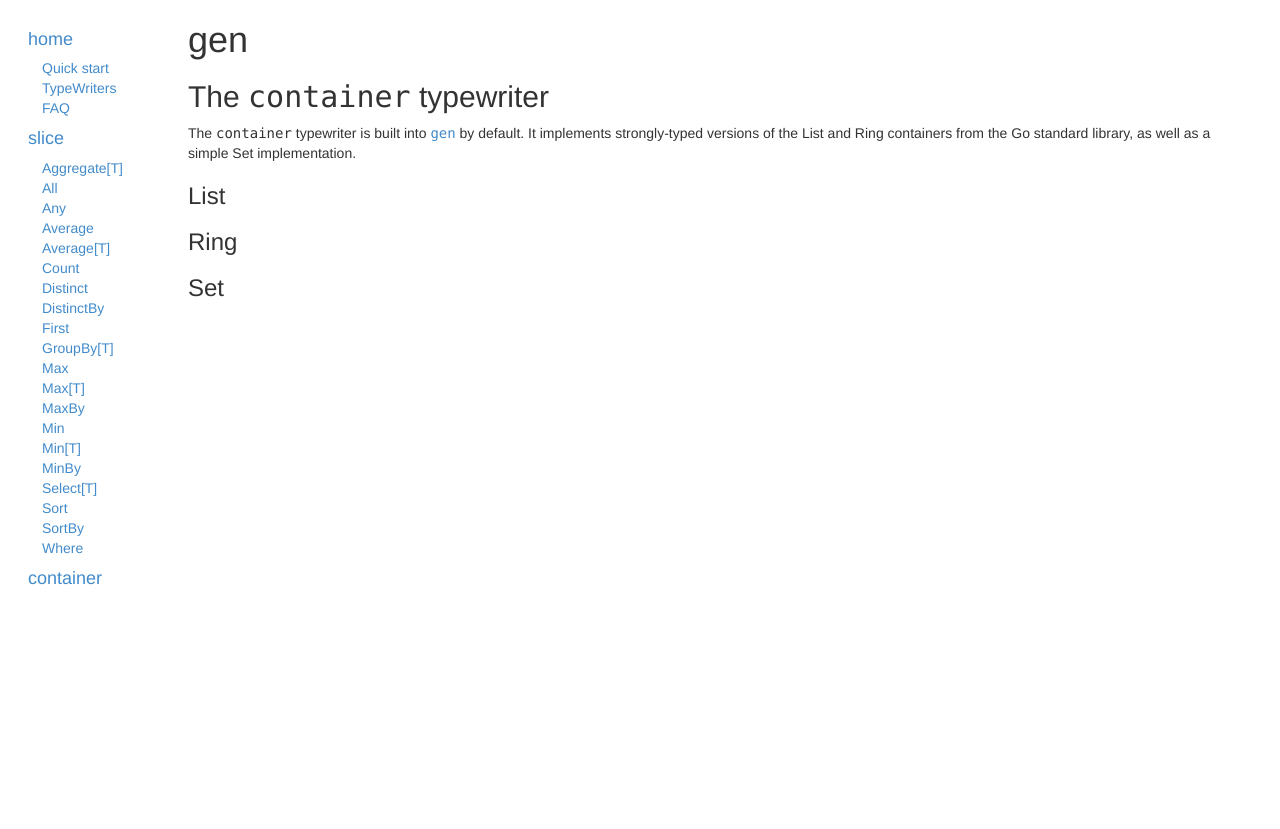
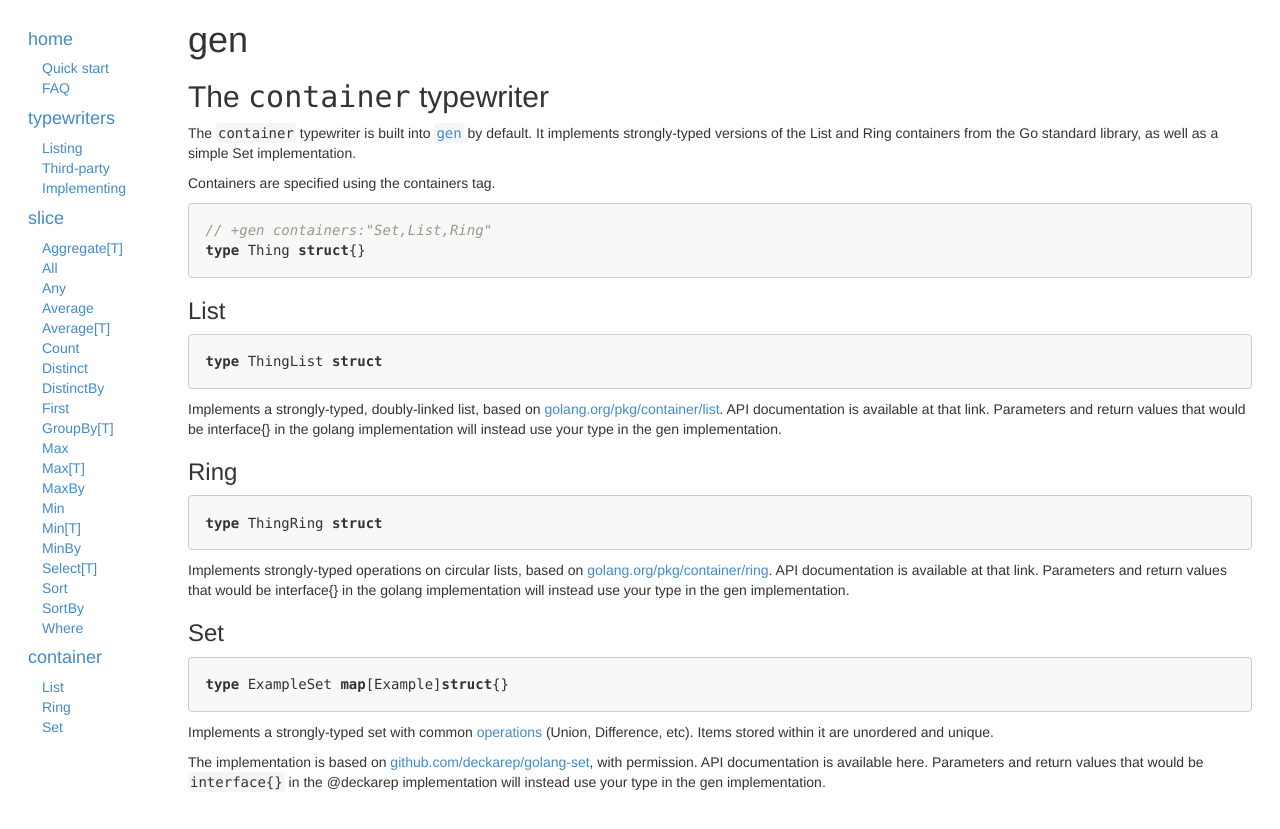
Before and after one commit to clipperhouse/gen, a Jekyll site: the page built from container/index.md, in a window 1280 px wide. Shown: the top 829 px of the page. Built offline with Jekyll 4.4.1, drawn with Linux system fonts in a browser that asks for light colours.

Commit message:
more docs

```diff
--- a/_includes/nav.html
+++ b/_includes/nav.html
@@ -2,11 +2,17 @@
 
 <p><a href="/#quick-start">Quick start</a></p>
 
-<p><a href="/#typewriters">TypeWriters</a></p>
-
 <p><a href="/#faq">FAQ</a></p>
 
-<h4><a href="/slice#">slice</a></h4>
+<h4><a href="/typewriters/#">typewriters</a></h4>
+
+<p><a href="/typewriters/#listing-typewriters">Listing</a></p>
+
+<p><a href="/typewriters/#using-third-party-typewriters">Third-party</a></p>
+
+<p><a href="/typewriters/#implementing-typewriters">Implementing</a></p>
+
+<h4><a href="/slice/#">slice</a></h4>
 
 <p><a href="/slice/#aggregatet">Aggregate[T]</a></p>
 
@@ -48,4 +54,10 @@
 
 <p><a href="/slice/#where">Where</a></p>
 
-<h4><a href="/container#">container</a></h4>
+<h4><a href="/container/#">container</a></h4>
+
+<p><a href="/container/#list">List</a></p>
+
+<p><a href="/container/#ring">Ring</a></p>
+
+<p><a href="/container/#set">Set</a></p>
--- a/_layouts/default.html
+++ b/_layouts/default.html
@@ -2,6 +2,7 @@
 <html lang="en">
 	<head>
 	<meta charset="utf-8">
+	<meta name="viewport" content="width=600, initial-scale=.5">
 	<link rel="stylesheet" href="/bootstrap.min.css">
 	<link rel="stylesheet" href="/gen.css">
 	<link rel="icon" type="image/png" href="/gopher.png">
--- a/container/index.md
+++ b/container/index.md
@@ -9,8 +9,27 @@ order: 3
 
 The `container` typewriter is built into [`gen`](../) by default. It implements strongly-typed versions of the List and Ring containers from the Go standard library, as well as a simple Set implementation.
 
+Containers are specified using the containers tag.
+
+	// +gen containers:"Set,List,Ring"
+	type Thing struct{}
+
 ### List
+
+	type ThingList struct
+
+Implements a strongly-typed, doubly-linked list, based on [golang.org/pkg/container/list](https://golang.org/pkg/container/list). API documentation is available at that link. Parameters and return values that would be interface{} in the golang implementation will instead use your type in the gen implementation.
 
 ### Ring
 
+	type ThingRing struct
+
+Implements strongly-typed operations on circular lists, based on [golang.org/pkg/container/ring](https://golang.org/pkg/container/ring). API documentation is available at that link. Parameters and return values that would be interface{} in the golang implementation will instead use your type in the gen implementation.
+
 ### Set
+
+	type ExampleSet map[Example]struct{}
+
+Implements a strongly-typed set with common [operations](http://godoc.org/github.com/deckarep/golang-set) (Union, Difference, etc). Items stored within it are unordered and unique.
+
+The implementation is based on [github.com/deckarep/golang-set](https://github.com/deckarep/golang-set), with permission. API documentation is available here. Parameters and return values that would be `interface{}` in the @deckarep implementation will instead use your type in the gen implementation.
--- a/gen.css
+++ b/gen.css
@@ -37,8 +37,8 @@ pre {
 
 code {
 	color: inherit;
-	background-color: transparent;
-	padding: 0;
+	background-color: #f5f5f5;
+	padding: 2px;
 	font-size: 100%;
 }
 
@@ -48,7 +48,7 @@ pre code {
 	font-size: 100%;
 }
 
-h2 > code, h3 > code {
+h2 > code, h3 > code, h4 > code {
 	background-color: transparent;
 	padding: 0;
 }
```
Also changed, not shown: _includes/nav.md (deleted, +0 -51 lines), index.md (+1 -52 lines), typewriters/index.md (added, +67 -0 lines), 2 other files.
